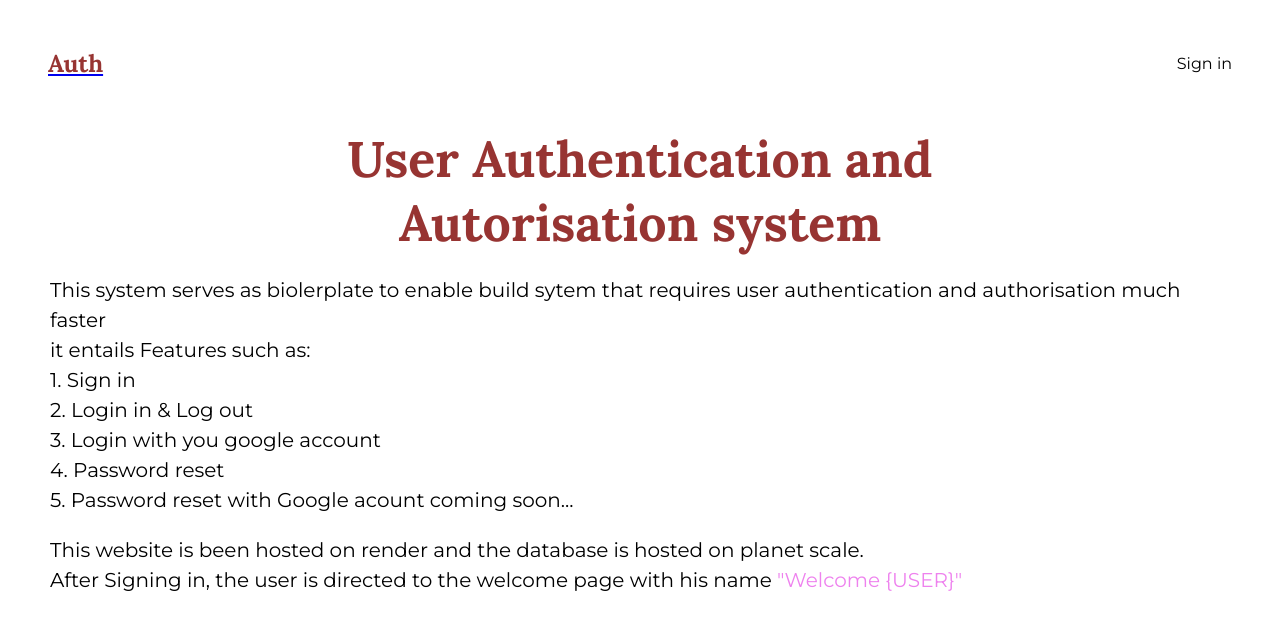
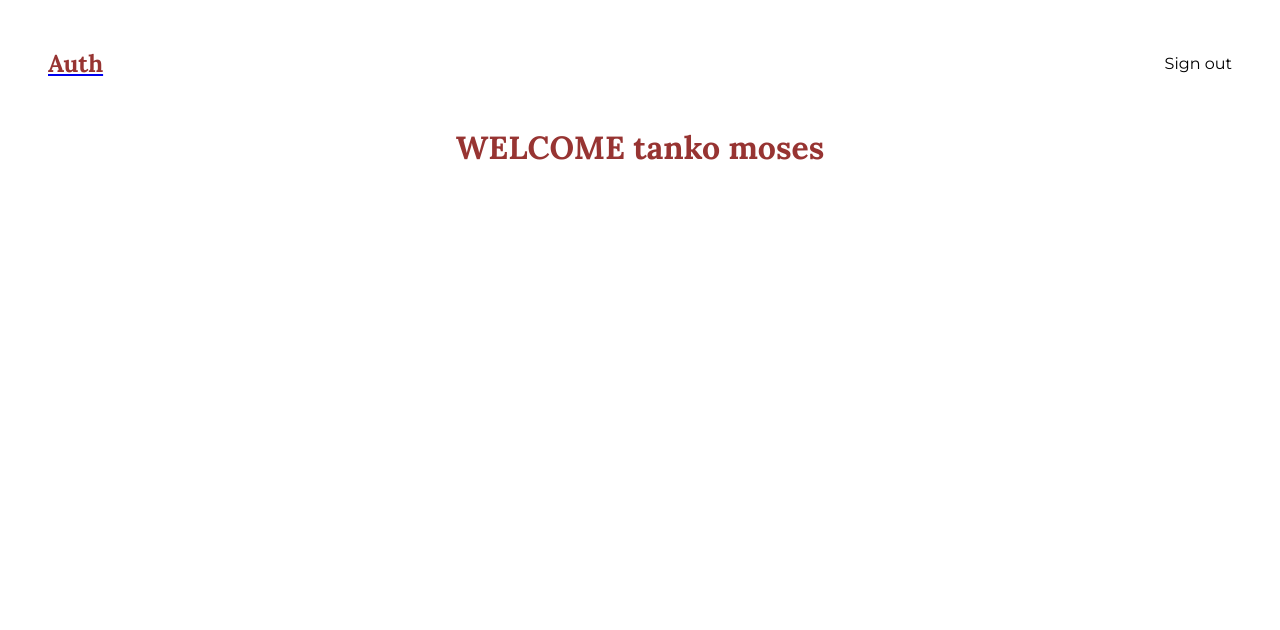
Before and after one commit to abdullah461/user-authentication-system, a Flask app: page / in a window 1280 px wide. Shown: the top 630 px of the page. Run offline with Flask 3, Linux system fonts and the light colour scheme; a user stored in the database is signed in; some libraries are stand-ins or nearby versions.

Commit message:
minor changes

```diff
--- a/website/auth.py
+++ b/website/auth.py
@@ -42,10 +42,10 @@ def login_is_required(function):
 def home():
     return render_template('home.html', user=current_user)
 
-@auth.route('/welcome-page')
-@login_required
-def welcome_page():
-    return render_template('welcome-page.html', user=current_user)
+# @auth.route('/welcome-page')
+# @login_required
+# def welcome_page():
+#     return render_template('welcome-page.html', user=current_user)
 
 
 @auth.route('/sign-up', methods=['GET','POST'])
@@ -82,7 +82,7 @@ def login():
             if check_password_hash(user.password, password):
                 flash('logged in succesfully')
                 login_user(user, remember=True)
-                return redirect(url_for('auth.welcome_page'))
+                return redirect(url_for('auth.home'))
             else:
                 flash('incorrect password, try again', category='error')
 
@@ -99,7 +99,6 @@ def googlelogin():
 
 
 @auth.route('/logout')
-@login_required
 def logout():
     logout_user()
     session.clear()
@@ -133,7 +132,7 @@ def callback():
     db.session.commit()
     flash('Account created!', category='success')
     login_user(new_user, remember=True)
-    return redirect(url_for("auth.welcome_page"))
+    return redirect(url_for("auth.home"))
 
 @auth.route('/reset-password', methods=['GET','POST'])
 def resetpassword():
--- a/website/templates/base.html
+++ b/website/templates/base.html
@@ -12,9 +12,9 @@
             <div class="logo"><a href="/"><h1>Auth</h1></a></div>
             <div class="sign-link">
                 {% if user.is_authenticated %}
-                 <a href="/login">Sign in</a>
-                    {% else %}
                 <a href="/logout">Sign out</a>
+                {%else%}
+                <a href="/login">Sign in</a>
                 {% endif %}
             </div>
         </div>
--- a/website/templates/home.html
+++ b/website/templates/home.html
@@ -1,22 +1,7 @@
 {% extends "base.html" %}
 {% block content %}
-<div class="home-container">
-    <div class="banner">
-        <h1>User Authentication and  <br>Autorisation system</h1>
-        <p>
-        This system serves as biolerplate to enable build sytem that requires user authentication and authorisation much faster <br>
-        it entails Features such as: <br>
-        1. Sign in <br>
-        2. Login in & Log out<br>
-        3. Login with you google account <br>
-        4. Password reset <br>
-        5. Password reset with Google acount coming soon...<br>
 
-        </p>
-        <p>
-            This website is been hosted on render and the database is hosted on planet scale. <br>
-            After Signing in, the user is directed to the welcome page with his name <span style="color: violet;">"Welcome {USER}"</span>
-        </p>
-    </div>
+<div class="welcome-text">
+    <h1>WELCOME {{ user.fullname }}</h1>
 </div>
 {% endblock %}
```
Also changed, not shown: instance/database.db.
